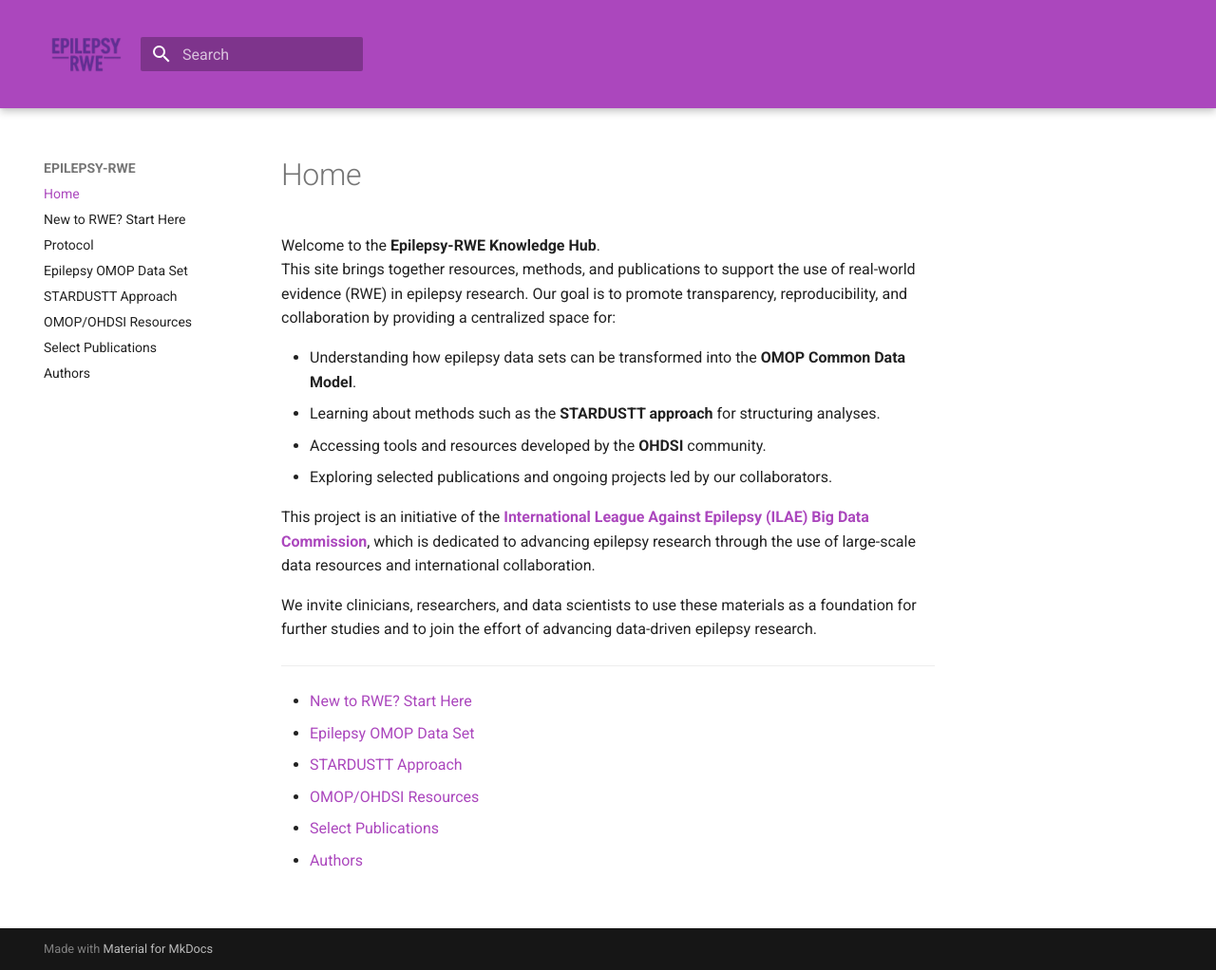
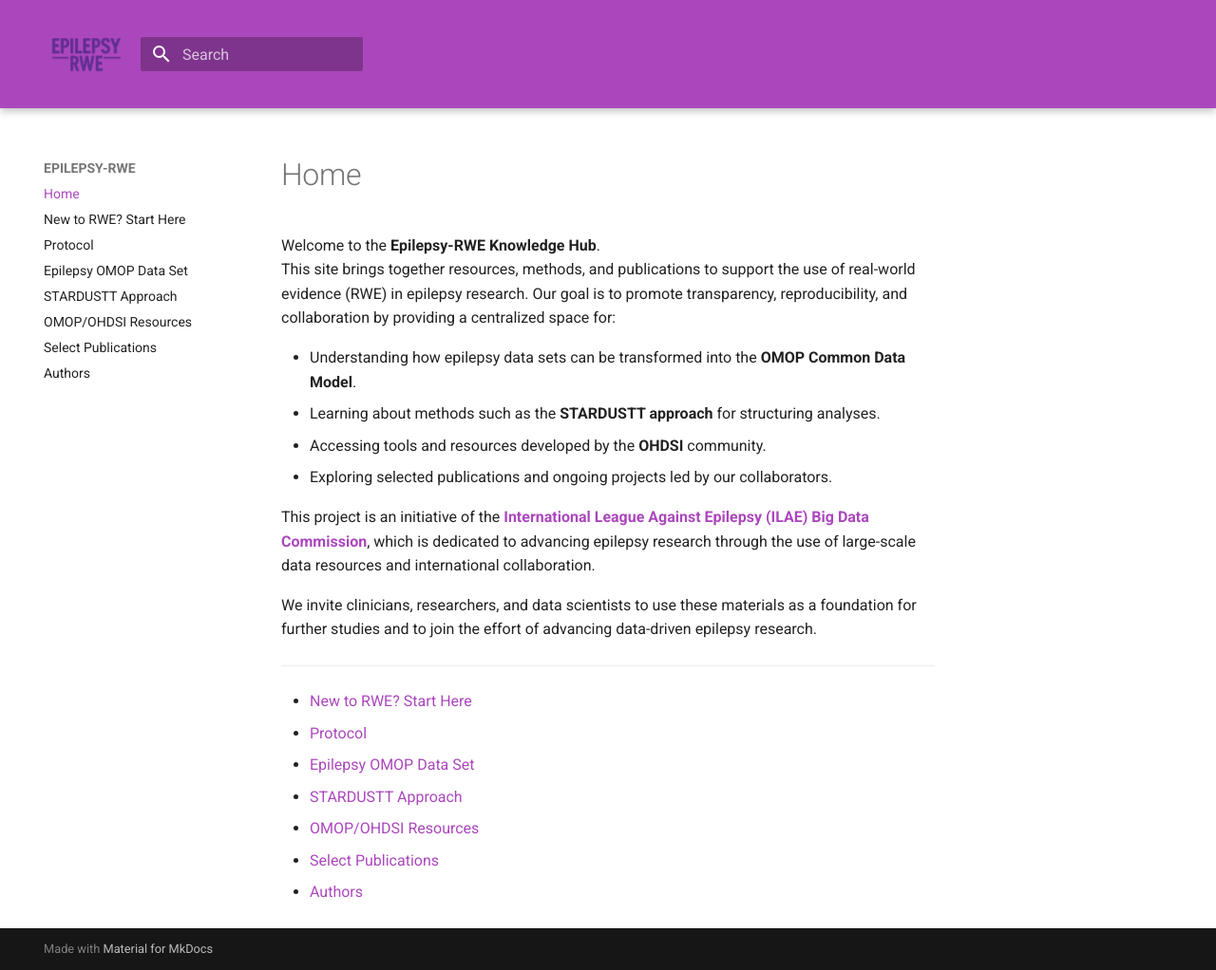
Before and after one commit to BoyceLab/EPILEPSY-RWE, an MkDocs documentation site: the page built from docs/index.md, in a window 1280 px wide and 1022 px high. Shown: the whole window at 95% size. Built offline with MkDocs 1.6.1 and Material for MkDocs 9.7.7, drawn with Linux system fonts in a browser that asks for light colours.

Commit message:
Update index.md

```diff
--- a/docs/index.md
+++ b/docs/index.md
@@ -15,6 +15,7 @@ We invite clinicians, researchers, and data scientists to use these materials as
 ---
 
 - [New to RWE? Start Here](free-rwe-resources.md)
+- [Protocol](protocol.md)
 - [Epilepsy OMOP Data Set](epilepsy-omop-data-set.md)
 - [STARDUSTT Approach](stardustt-approach.md)
 - [OMOP/OHDSI Resources](omop-ohdsi-resources.md)
```
